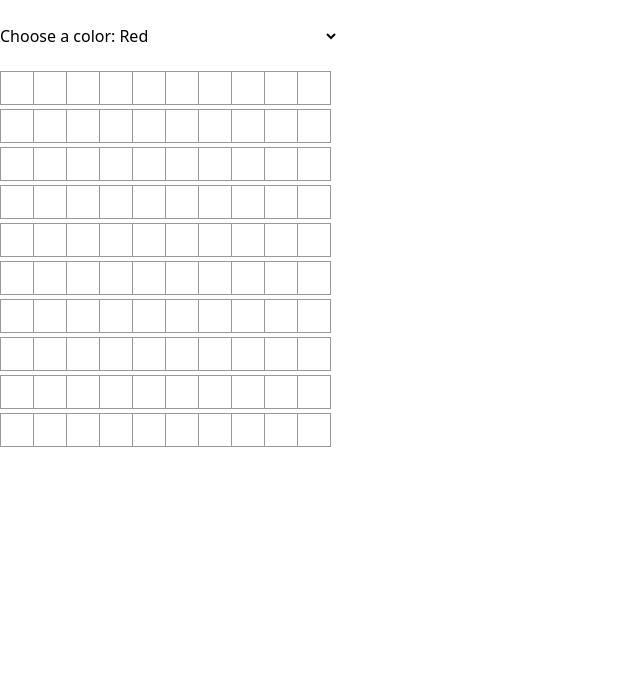
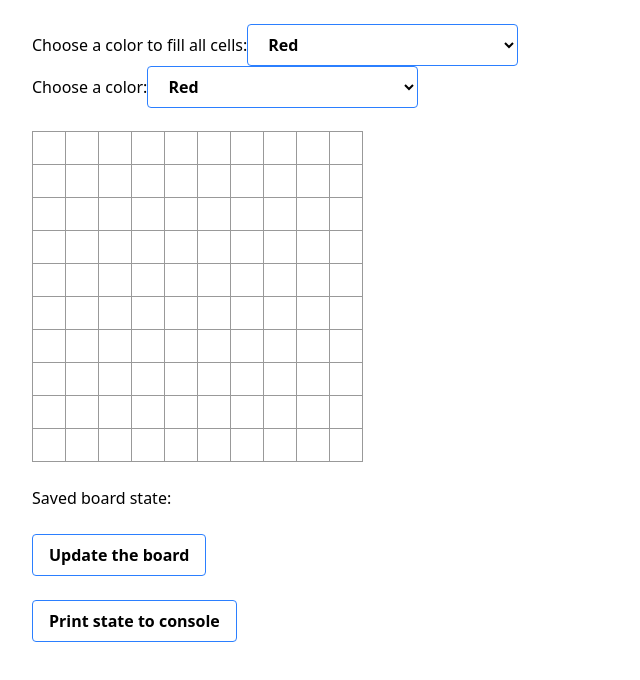
Before and after one commit to aliunwala/knitting, a Next.js app: page / in a window 1280 px wide. Shown: the top 680 px of the page, without its empty margins (0-640 px from the left). Built offline with nearby package versions, Linux system fonts and the light colour scheme.

Commit message:
Working version that lets you upload a previously made board

```diff
--- a/src/app/components/board.tsx
+++ b/src/app/components/board.tsx
@@ -5,25 +5,48 @@ import { useState } from "react";
 import { modify2DArray } from "../utils/helperFunctions";
 
 export default function Board() {
+  const [fillColor, setFillColor] = useState("#FF0000");
   const [cellColor, setCellColor] = useState("#FF0000");
+  const [userSavedBoardState, setUserSavedBoardState] = useState("");
   const [rowLen, setRowLen] = useState(10);
   const [rowNum, setRowNum] = useState(10);
-  function initalBoardState(rowLen: number, rowNum: number) {
-    let boardState: Array<string>[] = []; //Array(rowNum).fill(Array(rowLen).fill("x"));
+  function initalBoardState(rowLen: number, rowNum: number, color = "#FFFFFF") {
+    let boardState: Array<{ color: string }>[] = []; //Array(rowNum).fill(Array(rowLen).fill("x"));
     for (let i = 0; i < rowNum; i++) {
-      boardState.push(new Array(rowLen).fill("#000000"));
+      boardState.push(new Array(rowLen).fill({ color: color }));
     }
     return boardState;
   }
   const [board, setBoard] = useState(initalBoardState(rowLen, rowNum));
 
-  function handleCellClick(e, row, col) {
-    setBoard((state) => modify2DArray(state, row, col, cellColor));
+  function handleCellClick(e: any, row: number, col: number) {
+    const newBoard = { ...board[row][col], color: cellColor };
+    setBoard((state) => modify2DArray(state, row, col, newBoard));
     e.target.style.background = cellColor;
   }
 
   return (
     <>
+      <br></br>
+      <label htmlFor="color-select">Choose a color to fill all cells:</label>
+      <select
+        value={fillColor} // ...force the select's value to match the state variable...
+        onChange={(e) => {
+          setFillColor(e.target.value);
+          setBoard((state) => initalBoardState(rowLen, rowNum, e.target.value));
+        }} // ... and update the state variable on any change!
+        name="colors"
+        id="color-select"
+        className="bg-transparent hover:bg-blue-50 font-semibold hover:text-white py-2 px-4 border border-blue-500 hover:border-transparent rounded"
+      >
+        <option value="">Please choose color option:</option>
+        <option value="#FF0000">Red</option>
+        <option value="#4169E1">Blue</option>
+        <option value="#00FF00">Green</option>
+        <option value="#FFA500">Orange</option>
+        <option value="#9F2B68">Purple</option>
+        <option value="#11ffe3">Teal</option>
+      </select>
       <br></br>
       <label htmlFor="color-select">Choose a color:</label>
       <select
@@ -31,8 +54,9 @@ export default function Board() {
         onChange={(e) => setCellColor(e.target.value)} // ... and update the state variable on any change!
         name="colors"
         id="color-select"
+        className="bg-transparent hover:bg-blue-50 font-semibold hover:text-white py-2 px-4 border border-blue-500 hover:border-transparent rounded"
       >
-        <option value="">--Please choose an option--</option>
+        <option value="">Please choose color option:</option>
         <option value="#FF0000">Red</option>
         <option value="#4169E1">Blue</option>
         <option value="#00FF00">Green</option>
@@ -43,22 +67,65 @@ export default function Board() {
       <br></br>
       <br></br>
       {board.map((rowArr: Array<any>, row, arr) => {
-        return [
-          rowArr.map((cellVal: any, col) => {
+        return (
+          <div className="flex">
+            {rowArr.map((cellVal: any, col) => {
               return (
                 <Cell
                   key={row + "_" + col}
                   row={row}
                   col={col}
-                cellColor={cellColor}
+                  cellColor={board[row][col].color}
                   handleCellClick={(e) => handleCellClick(e, row, col)}
-                // onCellClick={() => onCellClick(row, col)}
                 ></Cell>
               );
-          }),
-          <br key={row + "_"}></br>,
-        ];
             })}
+          </div>
+        );
+      })}
+      <br></br>
+
+      <form
+        onSubmit={(e) => {
+          e.preventDefault();
+          console.log(userSavedBoardState);
+          setBoard((state) => {
+            // let newState = JSON.parse(userSavedBoardState)
+            // function revalidateBoardColors(newState){
+            // }
+            return JSON.parse(userSavedBoardState);
+          });
+        }}
+      >
+        <label htmlFor="boardState">Saved board state:</label>
+        <br></br>
+        <input
+          type="text"
+          id="boardState"
+          name="boardState"
+          value={userSavedBoardState}
+          onChange={(e) => {
+            setUserSavedBoardState(e.target.value);
+          }}
+        ></input>
+        <br></br>
+        <button
+          className="bg-transparent hover:bg-blue-500 font-semibold hover:text-white py-2 px-4 border border-blue-500 hover:border-transparent rounded"
+          type="submit"
+          value="Submit"
+        >
+          Update the board
+        </button>
+      </form>
+
+      <br></br>
+      <button
+        onClick={() => console.log(JSON.stringify(board))}
+        type="button"
+        className="bg-transparent hover:bg-blue-500 font-semibold hover:text-white py-2 px-4 border border-blue-500 hover:border-transparent rounded"
+      >
+        Print state to console
+      </button>
     </>
   );
 }
--- a/src/app/components/cell.tsx
+++ b/src/app/components/cell.tsx
@@ -1,7 +1,7 @@
 import { MouseEventHandler } from "react";
 
 type CellProps = {
-  handleCellClick?: MouseEventHandler<HTMLButtonElement>;
+  handleCellClick?: MouseEventHandler<HTMLElement>;
   children?: any;
   row?: number;
   col?: number;
@@ -19,12 +19,11 @@ export default function Cell({
   //   console.log("onMouseOverHandler");
   // }
   return (
-    <button
+    <div
       className="cell"
+      style={{ background: cellColor }}
       onClick={handleCellClick}
       // onMouseOver={onMouseOverHandler}
-    >
-      {children}
-    </button>
+    ></div>
   );
 }
--- a/src/app/globals.css
+++ b/src/app/globals.css
@@ -13,9 +13,12 @@
   text-align: center;
   width: 34px;
 }
+.button{
+  border: 1px solid black;
+}
 
 /* Tick Tack Toe stuff */
-.square {
+/* .square {
   background: #fff;
   border: 1px solid #999;
   float: left;
@@ -46,7 +49,7 @@
 
 .game-info {
   margin-left: 20px;
-}
+} */
 
 /* :root {
   --background: #ffffff;
--- a/src/app/page.tsx
+++ b/src/app/page.tsx
@@ -5,7 +5,9 @@ import Board from "./components/board";
 export default function Home() {
   return (
     <>
-      <Board></Board>
+      <div className="ml-8 mr-8">
+        <Board></Board>
+      </div>
     </>
   );
 
```
Lines whose indentation alone changed are shown as unchanged.
